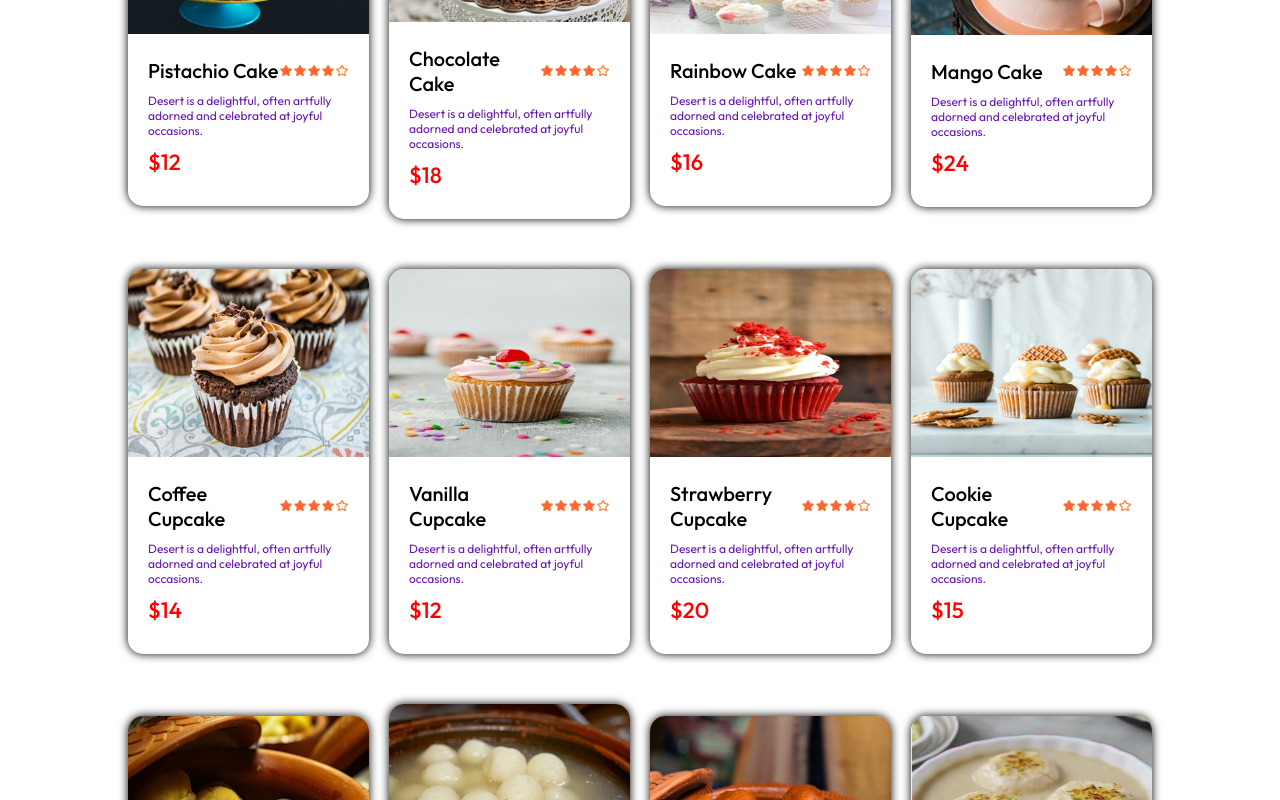
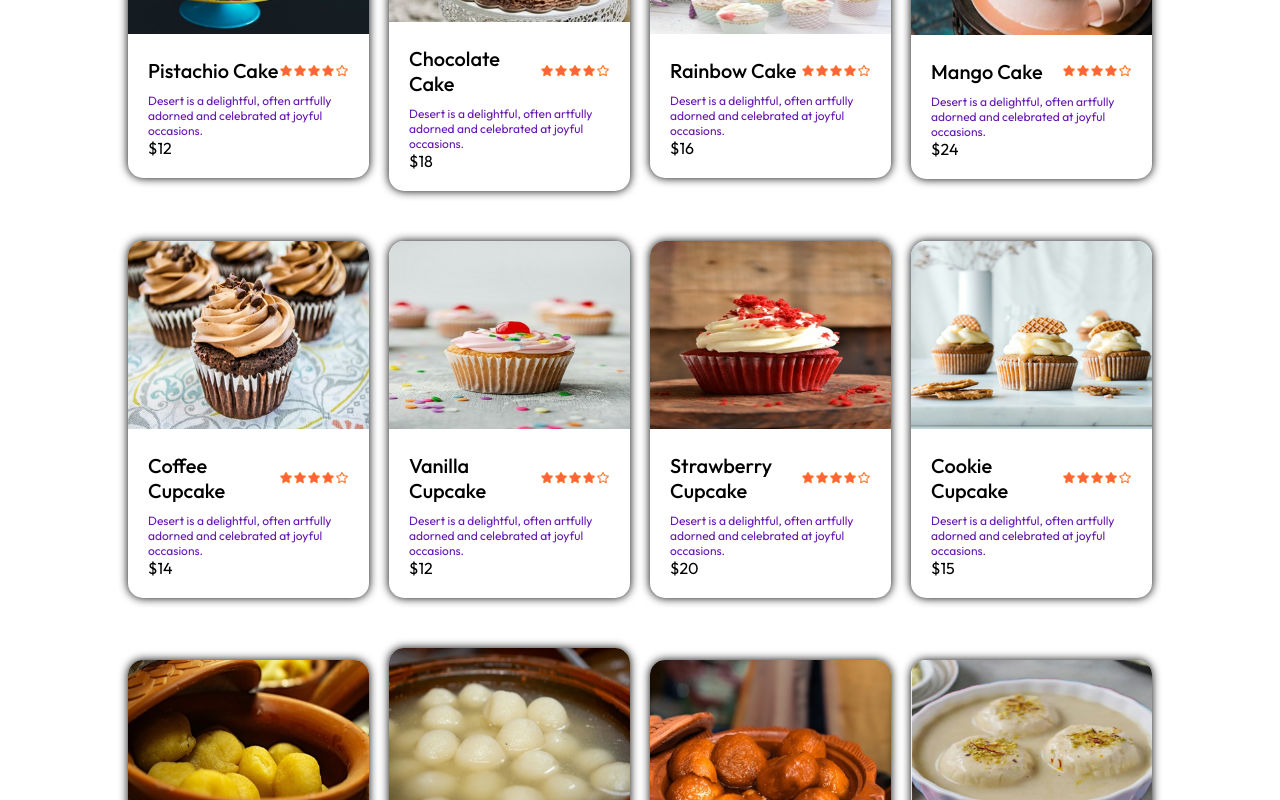
Before and after one commit to yousuf7902/desert-house-project, a React (Vite) app: page / in a window 1280 px wide. Shown: the part 1360-2160 px from the top of the page. Built offline with nearby package versions, Linux system fonts and the light colour scheme.

Commit message:
code comment out

```diff
--- a/src/Components/FoodItem/FoodItem.css
+++ b/src/Components/FoodItem/FoodItem.css
@@ -30,9 +30,9 @@
     color: rgb(103, 24, 177);
     font-size: 12px;
 }
-.food-item-price{
+/* .food-item-price{
     color: red;
     font-size: 22px;
     font-weight: 500;
     margin: 10px 0px;
-}
+} */
```
